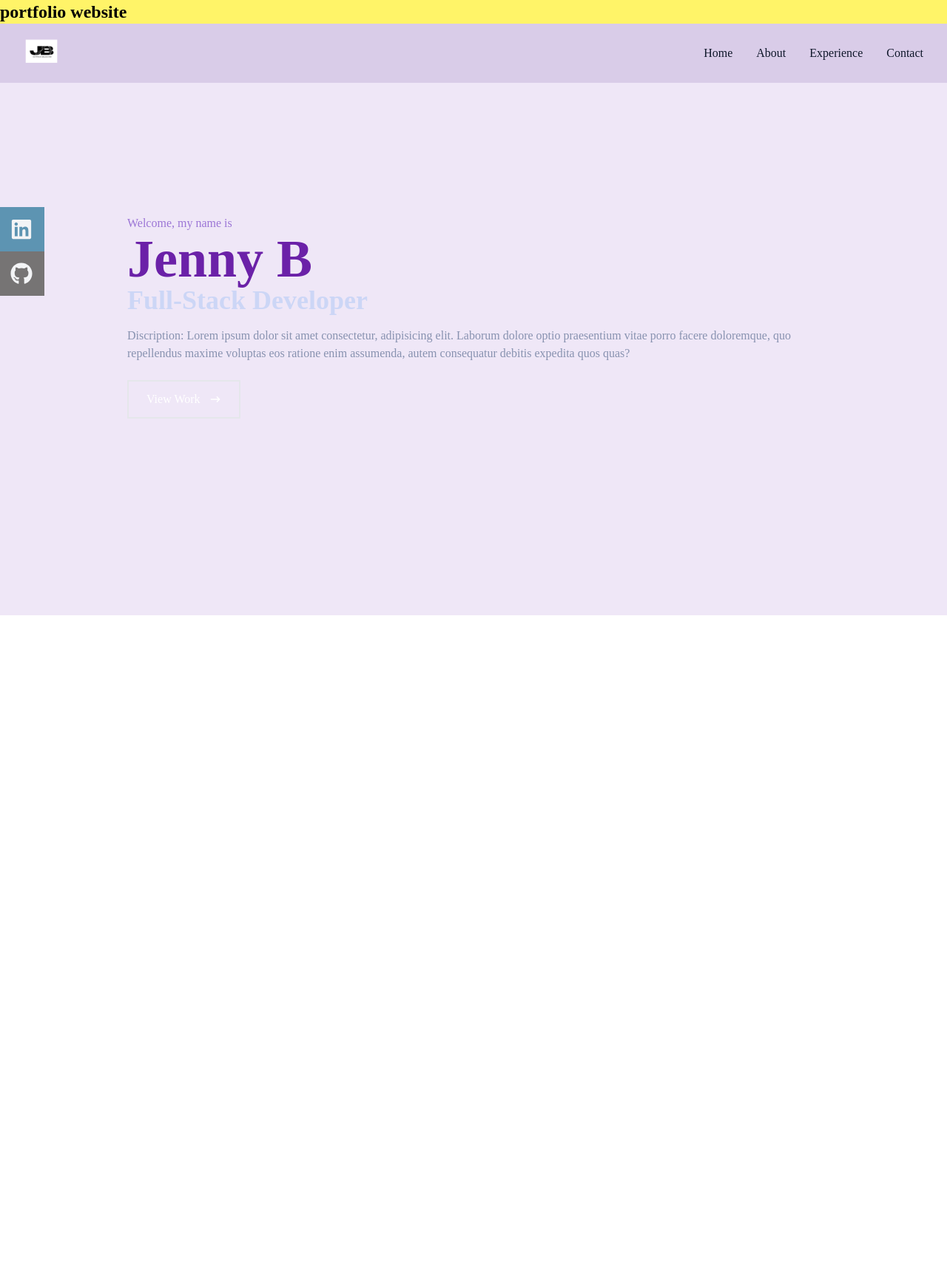
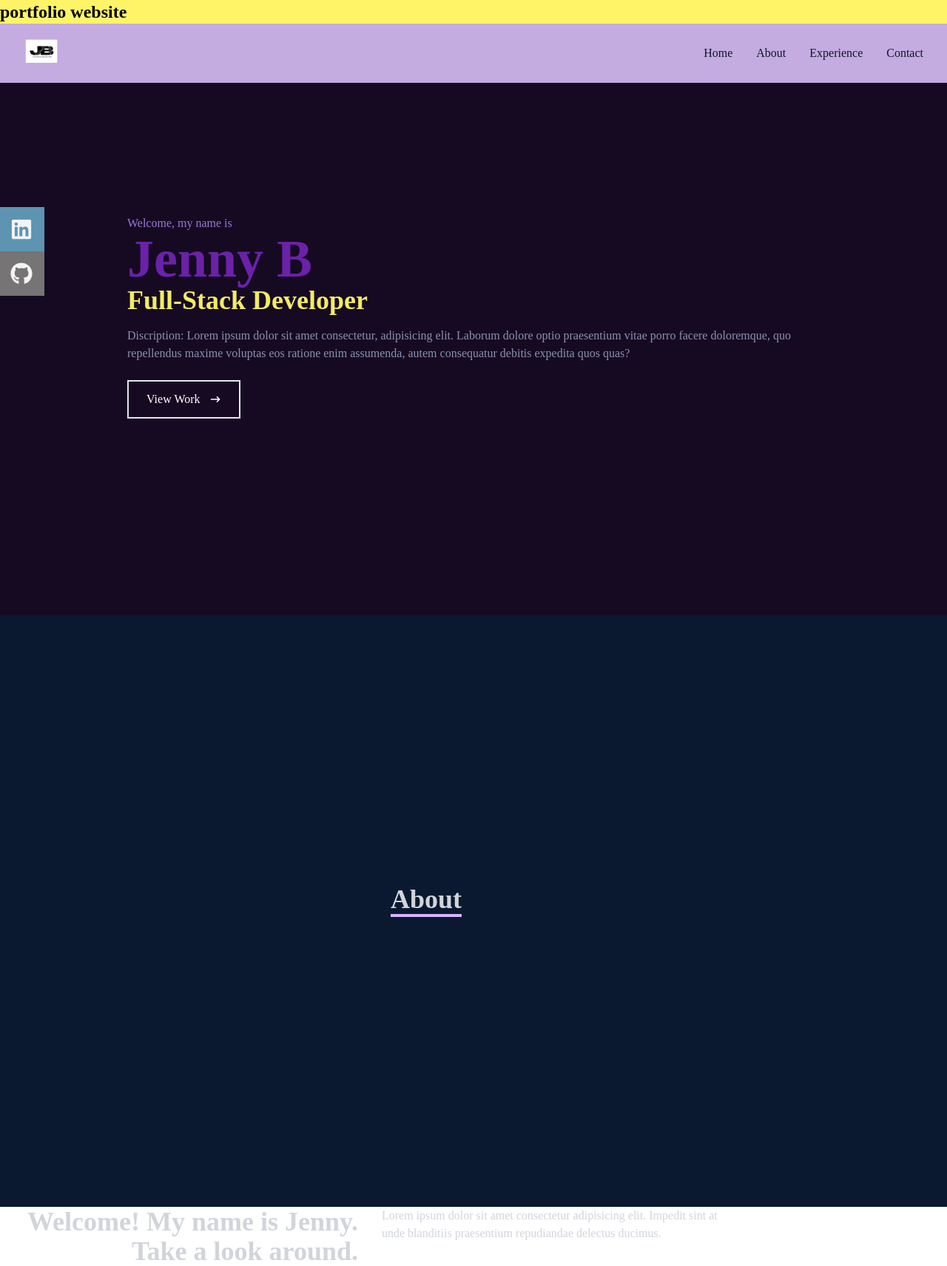
Before and after one commit to buijennyh/Portfolio, a React (Create React App) app: page / in a window 1280 px wide. Shown: the whole page at 74% size. Before the commit the page ends 832 px from the top, so only its background shows below. Built offline with nearby package versions, Linux system fonts and the light colour scheme; the HTML template or start-up script is replaced by a standard one.

Commit message:
extended page to include About and styling

```diff
--- a/src/App.js
+++ b/src/App.js
@@ -1,3 +1,4 @@
+import About from "./components/About";
 import Home from "./components/Home";
 import Navbar from "./components/Navbar";
 
@@ -7,6 +8,7 @@
       <h1 className="text-2xl font-bold bg-[#FFF468]"> portfolio website </h1>
       <Navbar />
       <Home />
+      <About />
     </div>
   );
 }
--- a/src/components/About.jsx
+++ b/src/components/About.jsx
@@ -2,7 +2,26 @@
 
 const About = () => {
   return (
-    <div>About</div>
+    <div name='about' className='w-full h-screen bg-[#0A192F] text-gray-300'>
+      <div className='flex flex-col justify-center items-center w-full h-full'>
+        <div className='max-w-[1000px] w-full grid grid-cols-2 gap-8'>
+          <div className='sm:text-right pb-8 pl-4'>
+            <p className='text-4xl font-bold inline border-b-4 border-purple-300'>About
+            </p>
+          </div>
+        </div>
+      </div>
+      <div className='max-w-[1000px] w-full grid sm:grid-cols-2 gap-8 px-4'>
+        <div className='sm:text-right text-4xl font-bold'>
+          <p>Welcome! My name is Jenny. Take a look around. </p>
+        </div>
+        <div>
+          <p>
+            Lorem ipsum dolor sit amet consectetur adipisicing elit. Impedit sint at unde blanditiis praesentium repudiandae delectus ducimus.
+          </p>
+        </div>
+      </div>
+    </div>
   )
 }
 
--- a/src/components/Home.jsx
+++ b/src/components/Home.jsx
@@ -3,13 +3,13 @@
 
 const Home = () => {
   return (
-    <div name='home' className='w-full h-screen bg-[#efe7f7] text-slate-900'>
+    <div name='home' className='w-full h-screen bg-[#160a22] text-slate-900'>
 
       {/*Container*/}
       <div className='max-w-[1000px] mx-auto px-8 flex flex-col justify-center h-full'>
-        <p className='text-[#9c76d6]'>Welcome, my name is</p>
+        <p className='text-[#9C76D6]'>Welcome, my name is</p>
         <h1 className='text-4xl sm:text-7xl font-bold text-purple-800'> Jenny B </h1>
-        <h2 className='text-4xl sm-text-7xl font-bold text-[#CCD6F6]'>Full-Stack Developer</h2>
+        <h2 className='text-4xl sm-text-7xl font-bold text-[#f3eb64]'>Full-Stack Developer</h2>
         <p className='text-[#8892B0] py-4 mac-w-[700px'>Discription: Lorem ipsum dolor sit amet consectetur, adipisicing elit. Laborum dolore optio praesentium vitae porro facere doloremque, quo repellendus maxime voluptas eos ratione enim assumenda, autem consequatur debitis expedita quos quas?</p>
 
         <div>
--- a/src/components/Navbar.jsx
+++ b/src/components/Navbar.jsx
@@ -9,7 +9,7 @@
   const handleClick = () => setNav(!nav)
 
   return (
-    <div className='fixed w-full h-[80px] flex justify-between items-center px-4 bg-[#D9CCE8] text-slate-900'>
+    <div className='fixed w-full h-[80px] flex justify-between items-center px-4 bg-[#c4abe0] text-slate-900'>
         <div>
             <img src={Logo} alt='Logo Image' style={{width: '80px'}} />
         </div>
```
